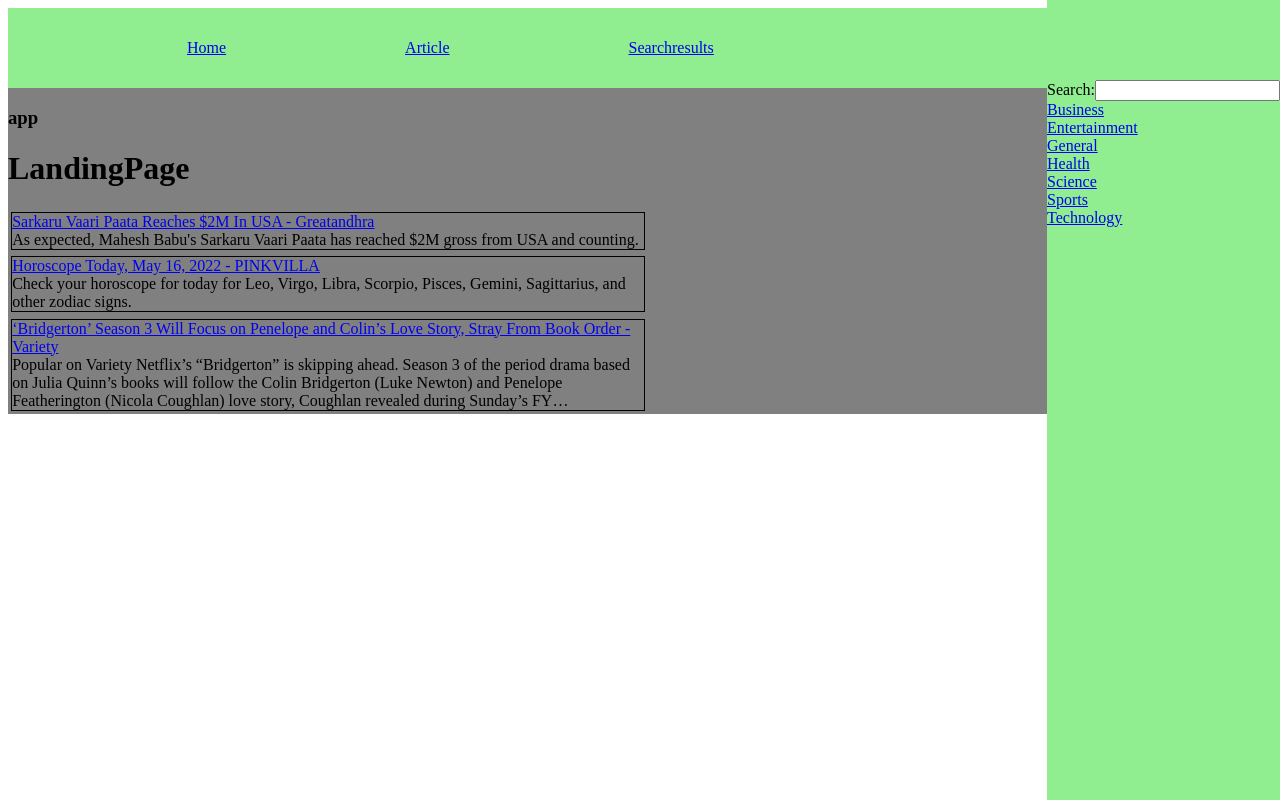
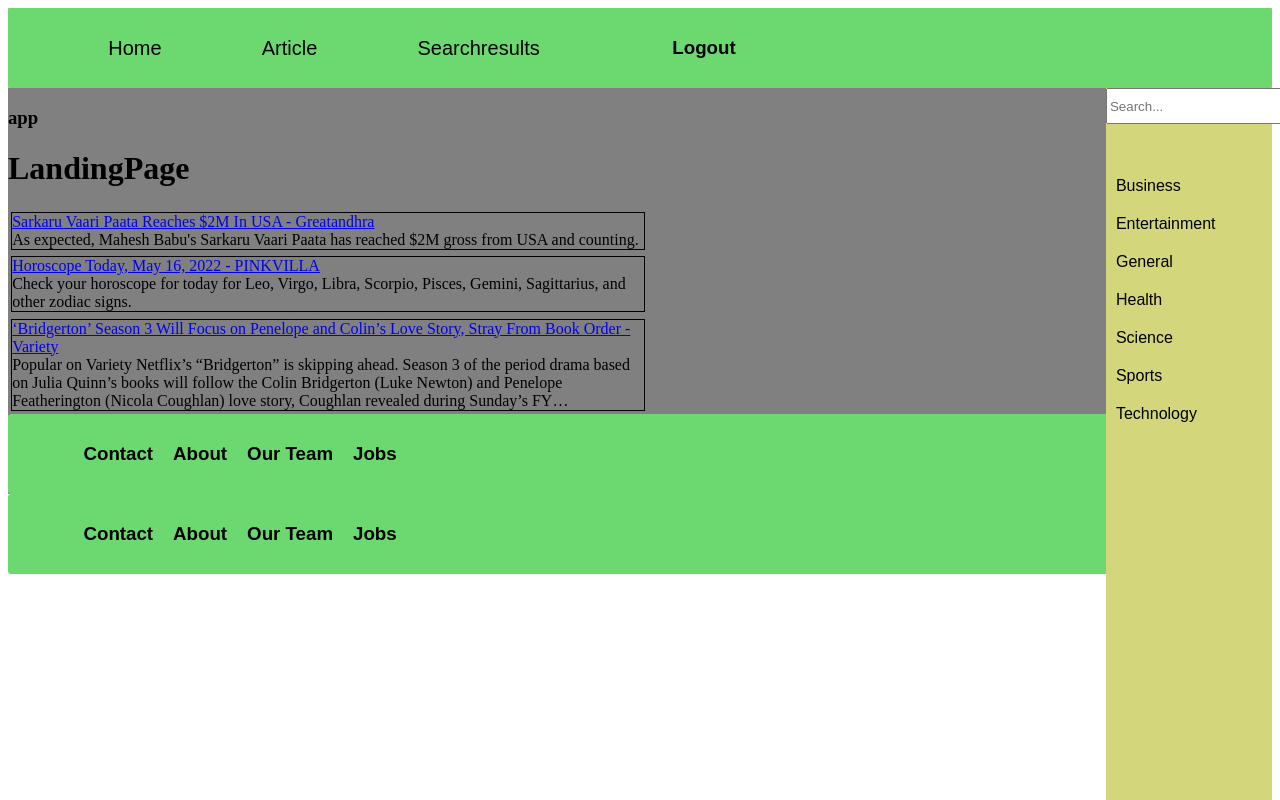
Before and after one commit to FelixGrahn/ExaminationNewsApp, a React (Create React App) app: page / in a window 1280 px wide. Built offline with nearby package versions, Linux system fonts and the light colour scheme.

Commit message:
Added Footer & styling for sidebar & headernavbar

```diff
--- a/src/App.tsx
+++ b/src/App.tsx
@@ -1,17 +1,28 @@
 import * as React from 'react'
 import { Outlet } from "react-router-dom";
+import Footer from './Components/Footer/Footer';
 import Navbar from './Components/Navbar/Navbar';
 import Landingpage from './routes/Landingpage';
 
+
+
 function App() {
+
+
+
+
   return (
     <div>
-        {/* <Navbar/> */}
-        <h3>app</h3>
-      <Landingpage/>
+      {/* <Navbar/> */}
+      <h3>app</h3>
+
+      <Landingpage />
+      <Footer />
       <Outlet />
     </div>
   );
 }
 
+
+
 export default App;
--- /dev/null
+++ b/src/Components/Footer/Footer.tsx
@@ -0,0 +1,56 @@
+import * as React from "react";
+import styled from "styled-components";
+import LinkText from "../Link/LinkText";
+
+const FooterNavbarStyling = styled.div`
+  background-color: #6bd870;
+
+width: 99.5%;
+  height: 5rem;
+  display: flex;
+  align-items: center;
+  bottom: 0%;
+  border: 1rem;
+  border-radius: 0.188rem;
+    position:absolute
+    left: 0%;
+
+
+
+`;
+
+const FooterText = styled.div`
+  position: relative;
+  justify-content: space-between;
+  display: flex;
+  font-family: Arial, Helvetica, sans-serif;
+  color: black;
+  left: 6%;
+  padding-right: 20px;
+`;
+
+
+
+
+interface props {}
+
+const Footer = ({}: props) => {
+  return (
+    <FooterNavbarStyling>
+      <FooterText>
+        <h3>Contact</h3>
+      </FooterText>
+      <FooterText>
+        <h3>About</h3>
+      </FooterText>
+      <FooterText>
+        <h3>Our Team</h3>
+      </FooterText>
+      <FooterText>
+        <h3>Jobs</h3>
+      </FooterText>
+    </FooterNavbarStyling>
+  );
+};
+
+export default Footer;
--- a/src/Components/Link/LinkText.tsx
+++ b/src/Components/Link/LinkText.tsx
@@ -6,7 +6,9 @@ import styled from "styled-components";
 
 const StyledLink = styled.h2`
   /* color: grey; */
-  color: ${((props) => (props.color ? "grey" : "blue"))};
+  color: ${(props) => (props.color ? "grey" : "blue")};
+  color: white;
+
 `;
 
 interface props {
--- a/src/Components/Navbar/Navbar.tsx
+++ b/src/Components/Navbar/Navbar.tsx
@@ -4,29 +4,54 @@ import LinkText from '../Link/LinkText';
 
 
 const NavbarStyling = styled.div`
-    background-color: lightgreen;
+  background-color: #6bd870;
   width: 100%;
   height: 5rem;
   display: flex;
   align-items: center;
-    top: 0;
+  top: 0%;
+  border: 1rem;
+  border-radius: 1px;
 `;
 
 const LinkStyling = styled.div`
   justify-content: space-evenly;
-    width: 70%;
+  width: 50%;
+  font-size: 20px;
+  font-family: Arial, Helvetica, sans-serif;
   display: flex;
+  a:link {
+    color: black;
+    text-decoration: none;
+  }
+  a:visited {
+    text-decoration: none;
+    color: black;
+  }
+  a:hover {
+    color: white;
+  }
 `;
 
-const LongoutStyling = styled.div`
+const LogoutStyling = styled.div`
+  position: absolute;
   width: 30%;
+  font-family: Arial, Helvetica, sans-serif;
   justify-content: center;
   display: flex;
+  left: 40%;
+  margin-right: 2px;
+  a:hover {
+    color: white;
+  }
 `;
 
 interface props {
 
 }
+
+
+
 
 const Navbar = ({}: props) => {
   return (
@@ -36,9 +61,9 @@ const Navbar = ({}: props) => {
       <LinkText label={"Article"} urladress={"Article"}/>
       <LinkText label={"Searchresults"} urladress={"Searchresults"}/>
       </LinkStyling>
-      <LongoutStyling>
+      <LogoutStyling>
         <h3>Logout</h3>
-      </LongoutStyling>
+      </LogoutStyling>
     </NavbarStyling>
   )
 }
--- a/src/Components/Sidebars/Sidebar.tsx
+++ b/src/Components/Sidebars/Sidebar.tsx
@@ -1,27 +1,66 @@
-import { useState } from 'react'
+import { useState } from 'react';
 import styled from "styled-components";
 import LinkText from '../Link/LinkText';
 import { useNavigate } from 'react-router-dom';
 
-
 const NavbarStyling = styled.div`
-    background-color: lightgreen;
+  background-color: #d4d67c;
   display: flex;
-    right: 0%;
-    top: 0;
+  right: 0.6%;
+  width:13%;
+  top: 88px;
   position: fixed;
   height: 100%;
   padding-top: 5rem;
+  .searchfield {
+
+    position: relative;
+
+
+    width:108%;
+    height: 1.875rem;
+    bottom:221%
+  }
 `;
-
 const LinkStyling = styled.div`
   flex-direction: column;
   display: flex;
+
 `;
+const LinkStylingCategories = styled.div`
+  position: absolute;
+  flex-direction: column;
+  display: flex;
+  top: 9%;
+  left: 16%
+  margin: 0.125rem;
+  font-family: Arial, Helvetica, sans-serif;
+`;
+const LinkStylingCategory = styled.div`
+  flex-direction: column;
+  display: flex;
+  margin: 0.625rem;
+  a:link {
+    color:black;
+    text-decoration: none;
+  }
+  a:visited {
+    text-decoration: none;
+    color:black;
+  }
+
+  a:hover {
+    color: white;
+  }
+`;
+
+
 
 interface props {
 
 }
+
+
 
 const Sidebar = ({}: props) => {
     let navigate = useNavigate();
@@ -37,25 +76,80 @@ const Sidebar = ({}: props) => {
   return (
     <NavbarStyling>
       <LinkStyling>
+
           <form onSubmit={handleSubmit}>
-      <label>Search:
+          <label>
+
               <input
                 type="text"
                 value={searchterm}
                 onChange={(e) => setSearchterm(e.target.value)}
-        />
+                placeholder="Search..."
+              className="searchfield"/>
+
             </label>
           </form>
-      <LinkText label={"Business"} urladress={"Searchresults"} searchterm={"business"}/>
-      <LinkText label={"Entertainment"} urladress={"Searchresults"} searchterm={"entertainment"}/>
-      <LinkText label={"General"} urladress={"Searchresults"} searchterm={"general"}/>
-      <LinkText label={"Health"} urladress={"Searchresults"} searchterm={"health"}/>
-      <LinkText label={"Science"} urladress={"Searchresults"} searchterm={"science"}/>
-      <LinkText label={"Sports"} urladress={"Searchresults"} searchterm={"sports"}/>
-      <LinkText label={"Technology"} urladress={"Searchresults"} searchterm={"technology"}/>
+
+
+        <LinkStylingCategories>
+          <LinkStylingCategory>
+            <LinkText
+              label={"Business"}
+              urladress={"Searchresults"}
+              searchterm={"business"}
+            />
+          </LinkStylingCategory>
+          <LinkStylingCategory>
+            <LinkText
+              label={"Entertainment"}
+              urladress={"Searchresults"}
+              searchterm={"entertainment"}
+            />
+          </LinkStylingCategory>
+
+          <LinkStylingCategory>
+            <LinkText
+              label={"General"}
+              urladress={"Searchresults"}
+              searchterm={"general"}
+            />
+          </LinkStylingCategory>
+
+          <LinkStylingCategory>
+            <LinkText
+              label={"Health"}
+              urladress={"Searchresults"}
+              searchterm={"health"}
+            />
+          </LinkStylingCategory>
+
+          <LinkStylingCategory>
+            <LinkText
+              label={"Science"}
+              urladress={"Searchresults"}
+              searchterm={"science"}
+            />
+          </LinkStylingCategory>
+
+          <LinkStylingCategory>
+            <LinkText
+              label={"Sports"}
+              urladress={"Searchresults"}
+              searchterm={"sports"}
+            />
+          </LinkStylingCategory>
+
+          <LinkStylingCategory>
+            <LinkText
+              label={"Technology"}
+              urladress={"Searchresults"}
+              searchterm={"technology"}
+            />
+          </LinkStylingCategory>
+        </LinkStylingCategories>
       </LinkStyling>
     </NavbarStyling>
-  )
+  );
 }
 
 export default Sidebar
--- a/src/index.tsx
+++ b/src/index.tsx
@@ -12,6 +12,7 @@ import Pagenotfound from './routes/Pagenotfound';
 import Navbar from './Components/Navbar/Navbar';
 import Sidebar from './Components/Sidebars/Sidebar';
 import styled from "styled-components";
+import Footer from './Components/Footer/Footer';
 
 
 const SidebarDevider = styled.div`
@@ -33,9 +34,13 @@ const ContentDiv = styled.div`
 `;
 
 
+
 const root = ReactDOM.createRoot(
     document.getElementById('root') as HTMLElement);
 root.render(
+
+
+
     <BrowserRouter>
         <Navbar/>
 
@@ -56,6 +61,7 @@ root.render(
 
     <Sidebar/>
 
-    </SidebarDevider>
+        </SidebarDevider>
+        <Footer/>
     </BrowserRouter>
 );
```
Also changed, not shown: src/Components/Footer/FooterStyles.tsx (added, +59 -0 lines). Lines whose indentation alone changed are shown as unchanged.
